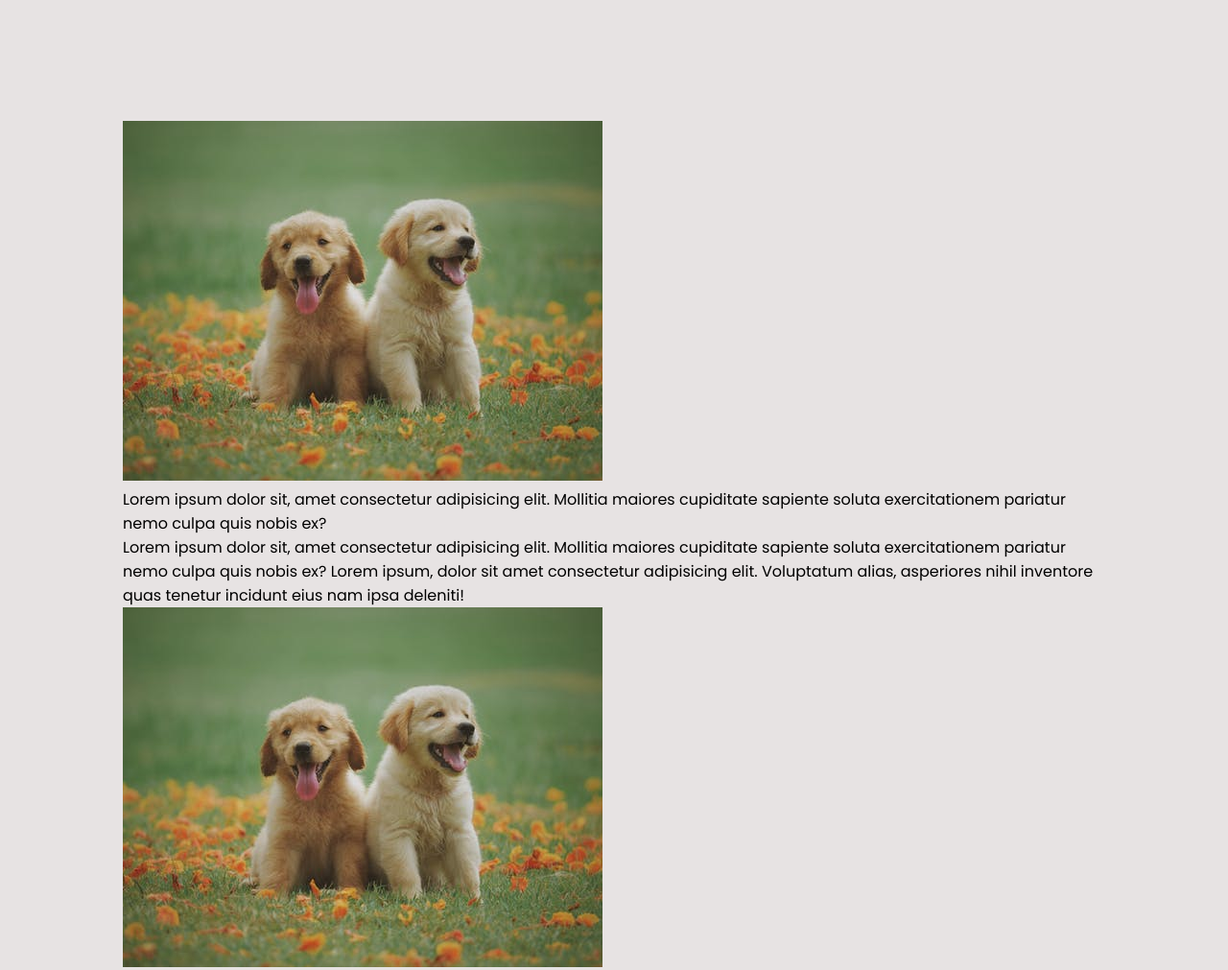
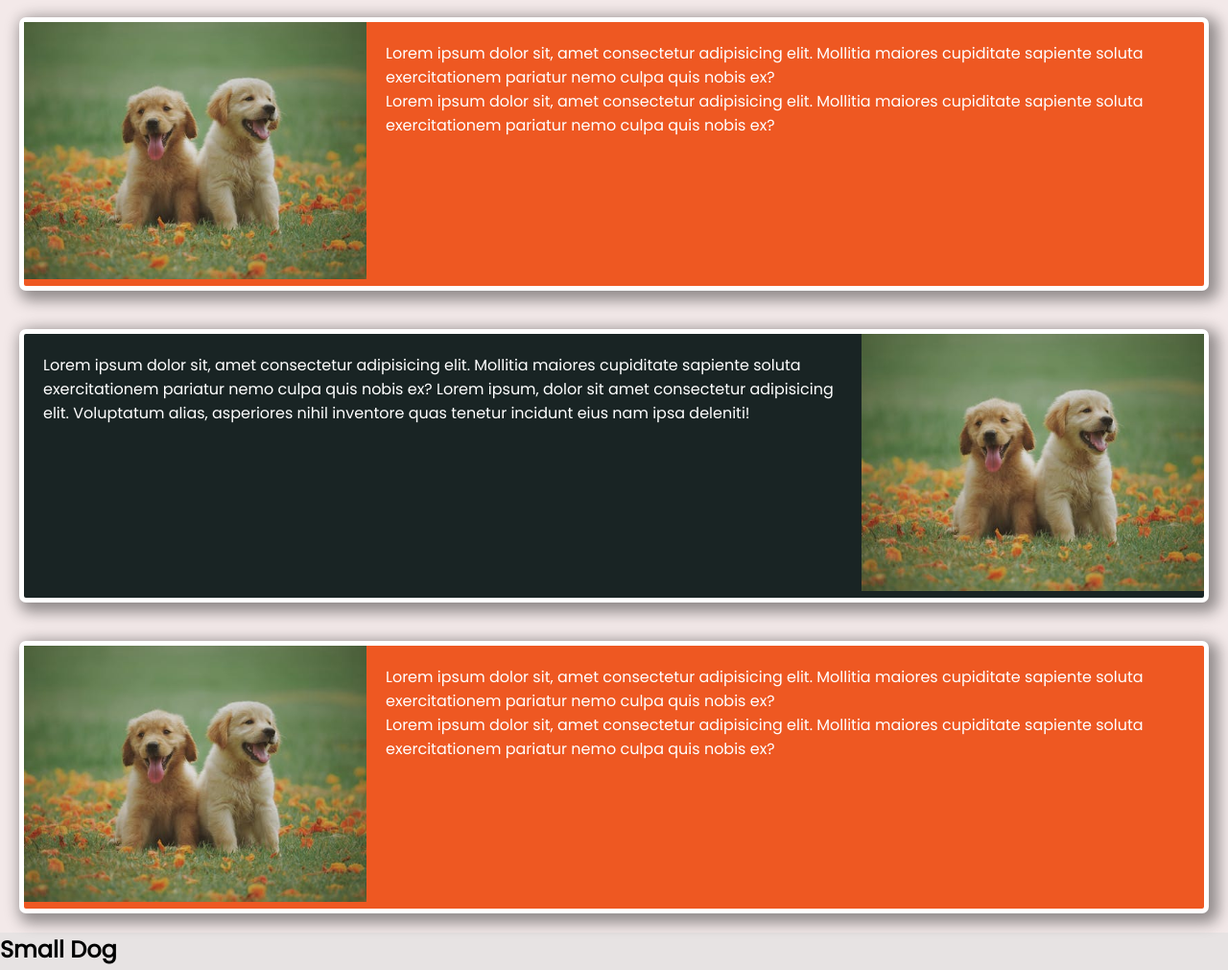
Before and after one commit to jod35/godoggy.github.io, a plain HTML site: page index.html in a window 1280 px wide. Shown: the part 802-1813 px from the top of the page at 96% size. Drawn offline with Linux system fonts and the light colour scheme.

Commit message:
working on the homepage

```diff
--- a/css/style.css
+++ b/css/style.css
@@ -67,8 +67,6 @@ a {
 }
 
 .btn:hover {
-  color: var(--primary-color);
-  background-color: white;
   border: 1px solid var(--primary-color);
   font-weight: bold;
   opacity: 0.8;
@@ -93,5 +91,37 @@ a {
 }
 
 .services{
-  padding: 10%;
+  width: 100%;
+  display: flex;
+  flex-direction: column;
+  background-color: rgb(243, 233, 233);
 }
+
+.box{
+  margin: 20px;
+  border :5px solid white;
+  display: flex;
+  border-radius: 7px;
+  box-shadow: 5px 5px 15px 5px rgba(0, 0, 0, 0.404);
+}
+.box-photo img{
+  width: 100%;
+  height: auto;
+}
+.box-photo{
+  width: 30%;
+}
+.box-content{
+  margin: 20px;
+  width:70%;
+}
+
+.box-side{
+  background-color: var(--primary-color);
+  color: white;
+
+}
+.box-mid{
+  background-color: var(--dark);
+  color: white;
+}
--- a/index.html
+++ b/index.html
@@ -32,7 +32,7 @@
       <!-- The header is finished -->
     </header>
     <section class="services">
-      <div class="box box1">
+      <div class="box box-side">
         <div class="box-photo">
           <img src="./img/dog.jpeg" alt="" />
         </div>
@@ -42,10 +42,16 @@
             maiores cupiditate sapiente soluta exercitationem pariatur nemo
             culpa quis nobis ex?
           </p>
+
+          <p class="box-txt">
+            Lorem ipsum dolor sit, amet consectetur adipisicing elit. Mollitia
+            maiores cupiditate sapiente soluta exercitationem pariatur nemo
+            culpa quis nobis ex?
+          </p>
         </div>
       </div>
 
-      <div class="box box2">
+      <div class="box box-mid">
         <div class="box-content">
           <p class="box-txt">
             Lorem ipsum dolor sit, amet consectetur adipisicing elit. Mollitia
@@ -60,7 +66,7 @@
         </div>
       </div>
 
-      <div class="box3 box">
+      <div class="box box-side">
         <div class="box-photo">
           <img src="./img/dog.jpeg" alt="" />
         </div>
@@ -70,8 +76,15 @@
             maiores cupiditate sapiente soluta exercitationem pariatur nemo
             culpa quis nobis ex?
           </p>
+          <p class="box-txt">
+            Lorem ipsum dolor sit, amet consectetur adipisicing elit. Mollitia
+            maiores cupiditate sapiente soluta exercitationem pariatur nemo
+            culpa quis nobis ex?
+          </p>
         </div>
       </div>
+
+      <!-- Another section for pricing -->
     </section>
     <section class="offers" id="offers">
       <div class="offer-box box1">
```
